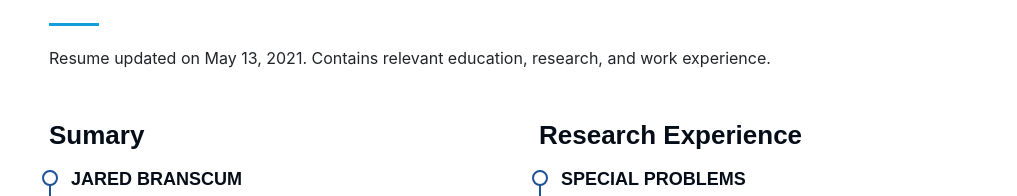
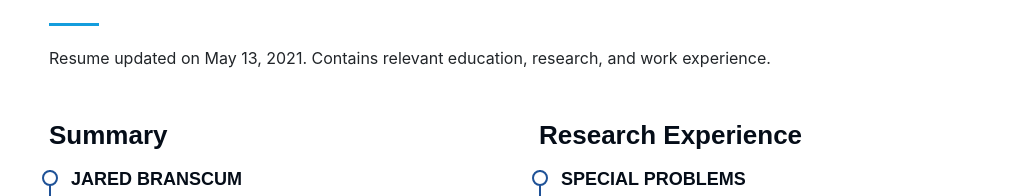
Before and after one commit to jaredr-branscum/PersonalPortfolio, a React (Create React App) app: page / in a window 1280 px wide. Shown: the part 2151-2347 px from the top of the page, without its empty margins (263-1280 px from the left). Built offline with nearby package versions, Linux system fonts and the light colour scheme.

Commit message:
fixed typo

```diff
--- a/src/components/resume.jsx
+++ b/src/components/resume.jsx
@@ -13,7 +13,7 @@
 				</div>
 				<div className="row">
 				  <div className="col-lg-6" data-aos="fade-up">
-					<h3 className="resume-title">Sumary</h3>
+					<h3 className="resume-title">Summary</h3>
 					<div className="resume-item pb-0">
 					  <h4>Jared Branscum</h4>
 					  <p><em>Creative and Perseverant Computer Scientist with a passion for solving problems. Areas of interest include:
```
